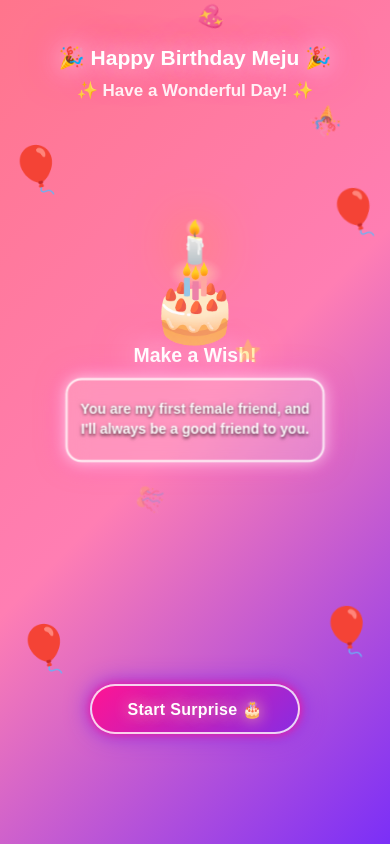
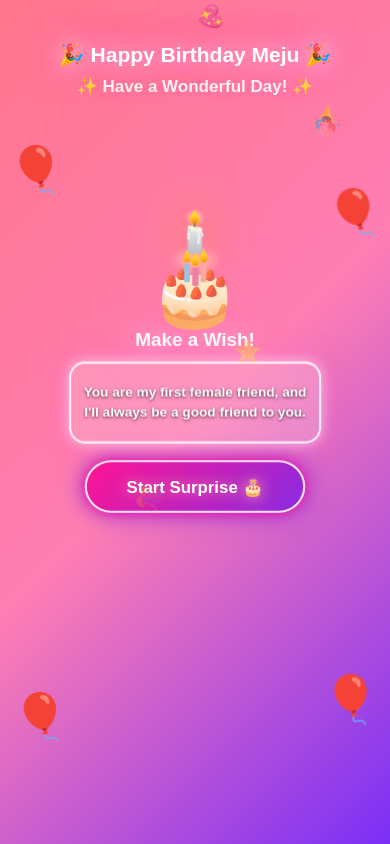
Before and after one commit to nagendra200713/meju, a plain HTML site: page index.html in a window 390 px wide. Drawn offline with Linux system fonts and the light colour scheme.

Commit message:
Update index.html

```diff
--- a/index.html
+++ b/index.html
@@ -30,18 +30,17 @@
         .container {
             width: 100%;
             height: 100vh;
-            min-height: 600px;
             position: relative;
             overflow: hidden;
             text-align: center;
-            padding: 55px 15px 20px;
+            padding-top: 50px;
         }
 
-        /* ================= HEADING ================= */
+        /* Heading */
 
         h1 {
             color: white;
-            font-size: clamp(22px, 5vw, 32px);
+            font-size: clamp(21px, 5vw, 32px);
             line-height: 1.2;
 
             text-shadow:
@@ -53,37 +52,31 @@
 
         h2 {
             margin-top: 12px;
-
-            color: #fff;
-
+            color: white;
             font-size: clamp(17px, 4vw, 25px);
-
-            line-height: 1.3;
 
             animation: fade 2s infinite alternate;
         }
 
         h3 {
             color: white;
-
-            font-size: clamp(18px, 4vw, 25px);
-
+            font-size: clamp(17px, 4vw, 24px);
             margin-top: 5px;
 
             text-shadow:
-                0 0 15px #fff,
+                0 0 15px white,
                 0 0 30px #ff00cc;
 
             animation: glow 2s infinite alternate;
         }
 
-        /* ================= CAKE ================= */
+        /* Cake Area */
 
         .cake {
             position: absolute;
 
             left: 50%;
-            top: 45%;
+            top: 48%;
 
             transform: translate(-50%, -50%);
 
@@ -94,19 +87,20 @@
             flex-direction: column;
             align-items: center;
 
-            font-size: clamp(65px, 18vw, 100px);
-
             animation: cakeBounce 2s infinite;
         }
 
         .cake-body {
+            font-size: clamp(65px, 18vw, 100px);
             line-height: 1;
         }
+
+        /* Candle */
 
         .candle {
             position: absolute;
 
-            top: -42px;
+            top: -45px;
             left: 50%;
 
             transform: translateX(-50%);
@@ -116,7 +110,7 @@
             animation: candleGlow 1s infinite alternate;
         }
 
-        /* ================= MESSAGE BOX ================= */
+        /* Message Box */
 
         .box {
             width: min(280px, 85vw);
@@ -140,9 +134,9 @@
 
             font-family: Arial, sans-serif;
 
-            font-size: clamp(13px, 3.5vw, 16px);
+            font-size: 14px;
 
-            /* EXTRA BOLD */
+            /* BOLD */
             font-weight: 900;
 
             line-height: 1.5;
@@ -150,9 +144,8 @@
             text-align: center;
 
             display: flex;
-
+            align-items: center;
             justify-content: center;
-            align-items: center;
 
             text-shadow:
                 0 1px 3px rgba(0, 0, 0, 0.7);
@@ -164,7 +157,80 @@
             animation: boxGlow 2s infinite alternate;
         }
 
-        /* ================= BALLOONS ================= */
+        /* Start Surprise */
+
+        .message {
+            margin-top: 18px;
+
+            width: 100%;
+
+            display: flex;
+            justify-content: center;
+
+            animation: messageGlow 2s infinite alternate;
+        }
+
+        .btn {
+            display: inline-flex;
+
+            align-items: center;
+            justify-content: center;
+
+            width: min(220px, 80vw);
+
+            min-height: 50px;
+
+            padding: 12px 20px;
+
+            background: linear-gradient(
+                135deg,
+                #ff1493,
+                #8a2be2
+            );
+
+            color: white;
+
+            text-decoration: none;
+
+            border: 2px solid rgba(255, 255, 255, 0.85);
+
+            border-radius: 50px;
+
+            font-family: Arial, sans-serif;
+
+            font-size: 17px;
+
+            font-weight: 900;
+
+            box-shadow:
+                0 0 10px #ff1493,
+                0 0 25px #8a2be2;
+
+            cursor: pointer;
+
+            transition: 0.4s ease;
+        }
+
+        .btn:hover {
+            transform: scale(1.06);
+
+            background: linear-gradient(
+                135deg,
+                #8a2be2,
+                #ff1493
+            );
+
+            box-shadow:
+                0 0 15px white,
+                0 0 30px #ff1493,
+                0 0 50px #8a2be2;
+        }
+
+        .btn:active {
+            transform: scale(0.95);
+        }
+
+        /* Balloons */
 
         .balloon {
             position: absolute;
@@ -184,114 +250,22 @@
         .b2 {
             right: 5%;
             top: 23%;
-
             animation-delay: 1s;
         }
 
         .b3 {
-            left: 10%;
-            bottom: 15%;
-
+            left: 8%;
+            bottom: 12%;
             animation-delay: 2s;
         }
 
         .b4 {
-            right: 10%;
-            bottom: 15%;
-
+            right: 8%;
+            bottom: 12%;
             animation-delay: 3s;
         }
 
-        /* ================= START BUTTON ================= */
-
-        .message {
-            position: absolute;
-
-            left: 0;
-
-            /* Button மேலே கொண்டு வர */
-            bottom: 13%;
-
-            width: 100%;
-
-            padding: 0 15px;
-
-            color: white;
-
-            font-size: 20px;
-
-            font-weight: bold;
-
-            animation: messageGlow 2s infinite alternate;
-
-            z-index: 10;
-        }
-
-        .btn {
-            display: inline-flex;
-
-            align-items: center;
-            justify-content: center;
-
-            width: min(220px, 80vw);
-
-            min-height: 52px;
-
-            padding: 12px 20px;
-
-            background: linear-gradient(
-                135deg,
-                #ff1493,
-                #8a2be2
-            );
-
-            color: white;
-
-            text-decoration: none;
-
-            border: 2px solid rgba(255, 255, 255, 0.8);
-
-            border-radius: 50px;
-
-            font-family: Arial, sans-serif;
-
-            font-size: 17px;
-
-            font-weight: 800;
-
-            letter-spacing: 0.3px;
-
-            box-shadow:
-                0 0 10px #ff1493,
-                0 0 25px #8a2be2;
-
-            cursor: pointer;
-
-            transition: all 0.4s ease;
-
-            -webkit-tap-highlight-color: transparent;
-        }
-
-        .btn:hover {
-            transform: translateY(-5px) scale(1.05);
-
-            background: linear-gradient(
-                135deg,
-                #8a2be2,
-                #ff1493
-            );
-
-            box-shadow:
-                0 0 15px #fff,
-                0 0 30px #ff1493,
-                0 0 50px #8a2be2;
-        }
-
-        .btn:active {
-            transform: scale(0.95);
-        }
-
-        /* ================= CONFETTI ================= */
+        /* Confetti */
 
         .confetti {
             position: absolute;
@@ -311,42 +285,37 @@
         .c2 {
             left: 35%;
             top: -20%;
-
             animation-delay: 1s;
         }
 
         .c3 {
             left: 60%;
             top: -15%;
-
             animation-delay: 2s;
         }
 
         .c4 {
             left: 80%;
             top: -20%;
-
             animation-delay: 3s;
         }
 
         .c5 {
             left: 50%;
             top: -10%;
-
             animation-delay: 4s;
         }
 
-        /* ================= ANIMATIONS ================= */
+        /* Animations */
 
         @keyframes glow {
             from {
-                text-shadow:
-                    0 0 10px white;
+                text-shadow: 0 0 10px white;
             }
 
             to {
                 text-shadow:
-                    0 0 30px #fff,
+                    0 0 30px white,
                     0 0 50px #ff00cc;
             }
         }
@@ -371,8 +340,8 @@
 
             50% {
                 transform:
-                    translate(-50%, -55%)
-                    scale(1.08);
+                    translate(-50%, -53%)
+                    scale(1.05);
             }
         }
 
@@ -423,13 +392,11 @@
 
         @keyframes messageGlow {
             from {
-                text-shadow:
-                    0 0 5px rgb(226, 23, 23);
+                text-shadow: 0 0 5px red;
             }
 
             to {
-                text-shadow:
-                    0 0 20px #fff;
+                text-shadow: 0 0 20px white;
             }
         }
 
@@ -447,14 +414,12 @@
             }
         }
 
-        /* ================= MOBILE ================= */
+        /* Mobile */
 
         @media (max-width: 600px) {
 
             .container {
-                min-height: 100vh;
-
-                padding-top: 45px;
+                padding-top: 42px;
             }
 
             h1 {
@@ -463,26 +428,24 @@
 
             h2 {
                 font-size: 17px;
+                margin-top: 9px;
+            }
 
-                margin-top: 10px;
+            .cake {
+                top: 46%;
+            }
+
+            .cake-body {
+                font-size: 72px;
+            }
+
+            .candle {
+                top: -38px;
+                font-size: 38px;
             }
 
             h3 {
                 font-size: 18px;
-
-                margin-top: 5px;
-            }
-
-            .cake {
-                top: 44%;
-
-                font-size: 72px;
-            }
-
-            .candle {
-                top: -40px;
-
-                font-size: 38px;
             }
 
             .box {
@@ -494,10 +457,25 @@
 
                 font-size: 13px;
 
-                /* EXTRA BOLD */
                 font-weight: 900;
 
                 line-height: 1.45;
+            }
+
+            /* Button directly below box */
+
+            .message {
+                margin-top: 16px;
+            }
+
+            .btn {
+                width: 210px;
+
+                min-height: 50px;
+
+                font-size: 16px;
+
+                padding: 12px 18px;
             }
 
             .balloon {
@@ -515,29 +493,13 @@
             }
 
             .b3 {
-                left: 4%;
-                bottom: 18%;
+                left: 3%;
+                bottom: 10%;
             }
 
             .b4 {
-                right: 4%;
-                bottom: 18%;
-            }
-
-            /* BUTTON POSITION */
-
-            .message {
-                bottom: 13%;
-            }
-
-            .btn {
-                width: 210px;
-
-                min-height: 50px;
-
-                font-size: 16px;
-
-                padding: 12px 18px;
+                right: 3%;
+                bottom: 10%;
             }
 
             .confetti {
@@ -545,12 +507,12 @@
             }
         }
 
-        /* ================= SMALL MOBILE ================= */
+        /* Small Mobile */
 
         @media (max-width: 380px) {
 
             .container {
-                padding-top: 35px;
+                padding-top: 32px;
             }
 
             h1 {
@@ -562,14 +524,15 @@
             }
 
             .cake {
-                top: 43%;
+                top: 45%;
+            }
 
+            .cake-body {
                 font-size: 65px;
             }
 
             .candle {
                 top: -35px;
-
                 font-size: 34px;
             }
 
@@ -587,12 +550,8 @@
                 padding: 9px;
             }
 
-            .balloon {
-                font-size: 38px;
-            }
-
             .message {
-                bottom: 12%;
+                margin-top: 14px;
             }
 
             .btn {
@@ -602,26 +561,9 @@
 
                 font-size: 15px;
             }
-        }
 
-        /* ================= VERY SMALL HEIGHT ================= */
-
-        @media (max-height: 650px) and (max-width: 600px) {
-
-            .container {
-                padding-top: 25px;
-            }
-
-            .cake {
-                top: 42%;
-            }
-
-            .message {
-                bottom: 8%;
-            }
-
-            .btn {
-                min-height: 46px;
+            .balloon {
+                font-size: 38px;
             }
         }
     </style>
@@ -665,23 +607,21 @@
                 Make a Wish!
             </h3>
 
-
             <!-- Message Box -->
 
             <div class="box">
                 You are my first female friend, and I'll always be a good friend to you.
             </div>
 
-        </div>
+            <!-- Start Surprise Button -->
 
+            <div class="message">
 
-        <!-- Start Button -->
+                <a class="btn" href="page1.html">
+                    Start Surprise 🎂
+                </a>
 
-        <div class="message">
-
-            <a class="btn" href="page1.html">
-                Start Surprise 🎂
-            </a>
+            </div>
 
         </div>
 
```
